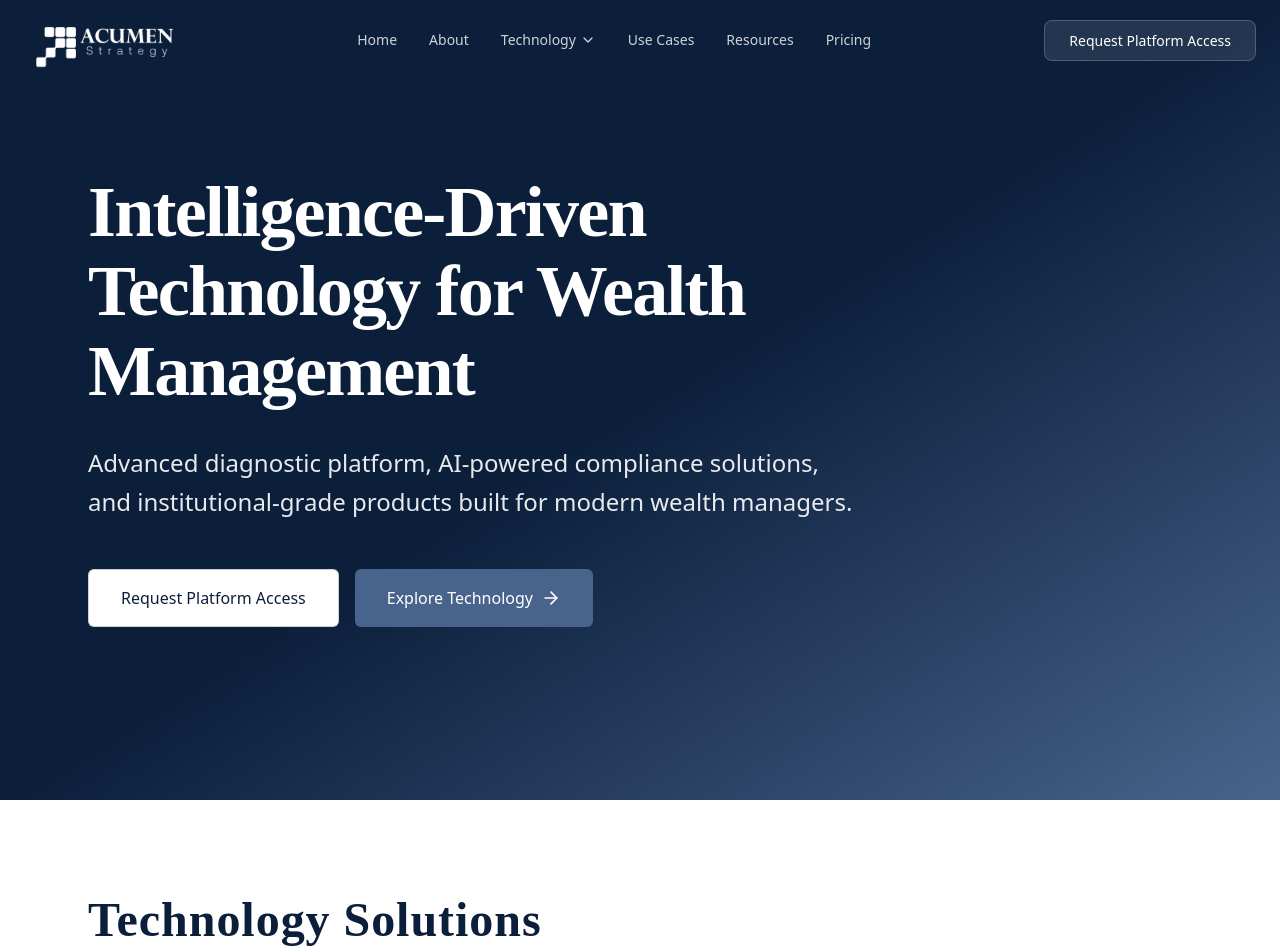
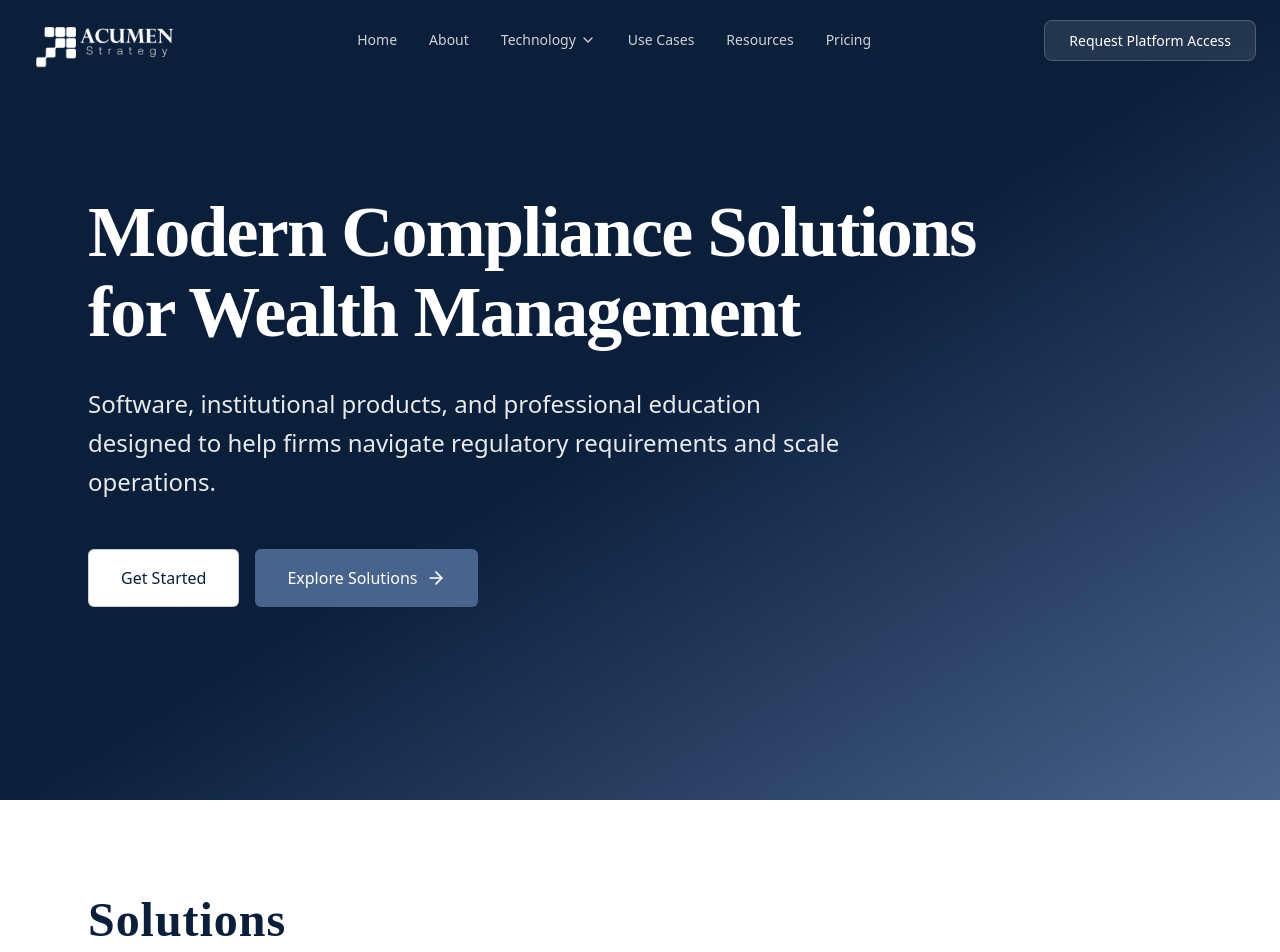
Before and after one commit to Glynac-AI/Acumen, a Next.js app: page / in a window 1280 px wide. Shown: the top 952 px of the page. Built offline with nearby package versions, Linux system fonts and the light colour scheme.

Commit message:
updated home page

```diff
--- a/components/sections/home/CTASection.tsx
+++ b/components/sections/home/CTASection.tsx
@@ -1,4 +1,3 @@
-// components/sections/home/CTASection.tsx
 'use client';
 
 import Container from '@/components/ui/Container';
@@ -12,13 +11,13 @@ export default function CTASection() {
             <Container maxWidth="lg">
                 <div className="text-center max-w-3xl mx-auto">
                     <h2 className="text-4xl md:text-5xl font-bold text-primary mb-6">
-                        Ready to Modernize Your Operations?
+                        Let's Discuss Your Needs
                     </h2>
                     <p className="text-xl text-primary/70 mb-8 leading-relaxed">
-                        Request platform access to see how our technology solutions can transform your wealth management practice.
+                        Schedule a conversation to explore how our solutions can address your firm's compliance and operational challenges.
                     </p>
                     <Button href="/contact" variant="accent" size="lg">
-                        Request Platform Access
+                        Get in Touch
                         <ArrowRight className="ml-2 h-5 w-5" />
                     </Button>
                 </div>
--- a/components/sections/home/HeroSection.tsx
+++ b/components/sections/home/HeroSection.tsx
@@ -1,4 +1,3 @@
-// components/sections/home/HeroSection.tsx
 'use client';
 
 import { motion } from 'framer-motion';
@@ -23,19 +22,19 @@ export default function HeroSection() {
                         className="space-y-8"
                     >
                         <h1 className="text-5xl md:text-6xl lg:text-7xl font-bold leading-[1.1] tracking-tight">
-                            Intelligence-Driven Technology for Wealth Management
+                            Modern Compliance Solutions for Wealth Management
                         </h1>
 
                         <p className="text-xl md:text-2xl text-white/90 leading-relaxed max-w-3xl">
-                            Advanced diagnostic platform, AI-powered compliance solutions, and institutional-grade products built for modern wealth managers.
+                            Software, institutional products, and professional education designed to help firms navigate regulatory requirements and scale operations.
                         </p>
 
                         <div className="flex flex-col sm:flex-row gap-4 pt-4">
                             <Button href="/contact" variant="secondary" size="lg">
-                                Request Platform Access
+                                Get Started
                             </Button>
                             <Button href="/solutions" variant="accent" size="lg">
-                                Explore Technology
+                                Explore Solutions
                                 <ArrowRight className="ml-2 h-5 w-5" />
                             </Button>
                         </div>
--- a/components/sections/home/SolutionsSection.tsx
+++ b/components/sections/home/SolutionsSection.tsx
@@ -1,4 +1,3 @@
-// components/sections/home/SolutionsSection.tsx
 'use client';
 
 import Link from 'next/link';
@@ -43,10 +42,10 @@ export default function SolutionsSection() {
             <Container>
                 <div className="max-w-3xl mb-16">
                     <h2 className="text-4xl md:text-5xl font-bold text-primary mb-6">
-                        Technology Solutions
+                        Solutions
                     </h2>
                     <p className="text-xl text-primary/70 leading-relaxed">
-                        Integrated technology platform and institutional-grade products that work seamlessly together to power modern wealth management operations.
+                        Specialized software, products, and services that address different aspects of wealth management operations.
                     </p>
                 </div>
 
```
